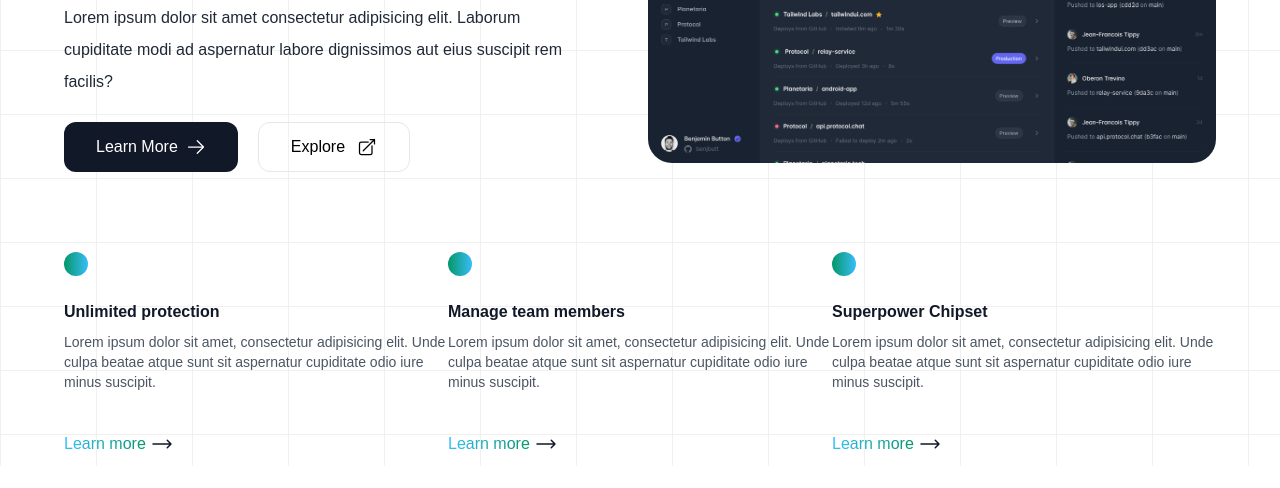
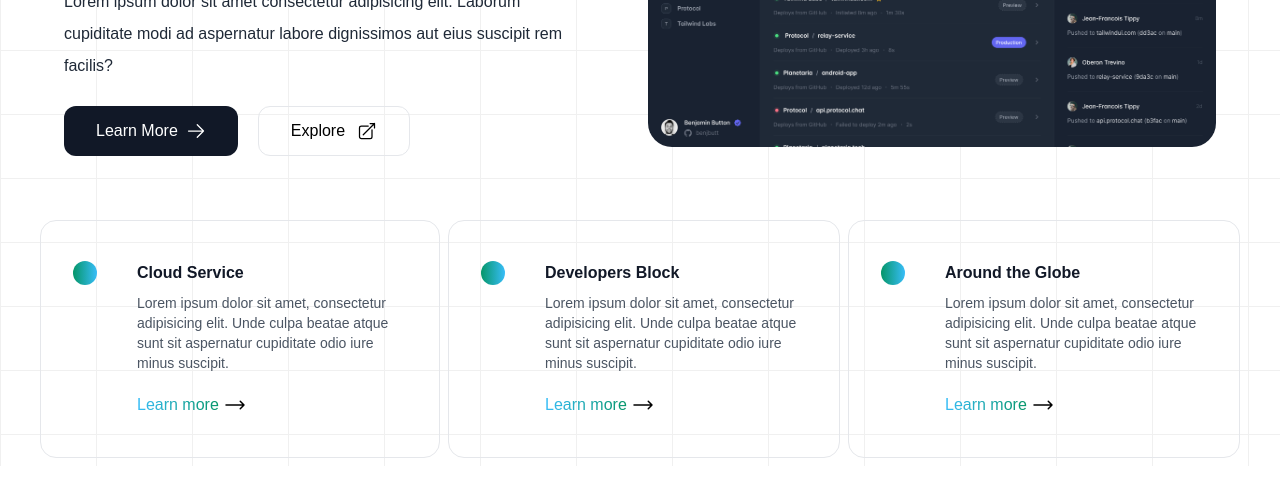
Before and after one commit to Uti-Favour/Personal-UI-Library, a website: page hero.html in a window 1280 px wide. Shown: the part 334-822 px from the top of the page. After the commit the page ends 800 px from the top, so only its background shows below. Drawn offline with nearby package versions, Linux system fonts and the light colour scheme.

Commit message:
Hero section redesign with border features UI

```diff
--- a/hero.html
+++ b/hero.html
@@ -210,7 +210,7 @@
 </header>
 
 
-      <section class="mt-8 lg:mt-20 lg:flex lg:space-x-20 lg:mx-16 mx-5 relative">
+      <section class="mt-5 lg:mt-16 lg:flex lg:space-x-20 lg:mx-16 mx-5 relative">
 
 
         <!-- Content goes here -->
@@ -380,91 +380,105 @@
             </script>
     </div> -->
     <!-- TradingView Widget END -->
-    <section class="mx-5 lg:mx-16 mt-20">
+      <!-- ========= Frame two / with border ========== -->
+  <section class="mt-16">
+    <!-- ---------- Grid Contents ---------- -->
+    <div class="grid lg:grid-cols-3 grid-cols-1 lg:mx-10 mx-5 lg:space-x-2 space-y-8 lg:space-y-0 mt-10">
+      <div class="flex lg:space-x-10 space-x-10 border rounded-2xl px-8 lg:py-10 py-8">
+        <div>
+          <svg xmlns="http://www.w3.org/2000/svg" fill="none" viewBox="0 0 24 24" stroke-width="1.5"
+            stroke="currentColor" class="rounded-xl py-3 px-3 bg-gradient-to-r from-emerald-600 to-sky-400 text-white">
+            <path stroke-linecap="round" stroke-linejoin="round"
+              d="M2.25 15a4.5 4.5 0 0 0 4.5 4.5H18a3.75 3.75 0 0 0 1.332-7.257 3 3 0 0 0-3.758-3.848 5.25 5.25 0 0 0-10.233 2.33A4.502 4.502 0 0 0 2.25 15Z" />
+          </svg>
+        </div>
 
-      <div class="grid grid-cols-1 lg:grid-cols-3 mt-10 space-y-8 lg:space-y-0">
-        <div class="flex flex-col items-start mb-8">
-          <div class="mb-6">
-            <svg xmlns="http://www.w3.org/2000/svg" fill="none" viewBox="0 0 24 24" stroke-width="1.5"
-              stroke="currentColor" class="rounded-xl py-3 px-3 bg-gradient-to-r from-emerald-600 to-sky-400 text-white">
-              <path stroke-linecap="round" stroke-linejoin="round"
-                d="M7.864 4.243A7.5 7.5 0 0 1 19.5 10.5c0 2.92-.556 5.709-1.568 8.268M5.742 6.364A7.465 7.465 0 0 0 4.5 10.5a7.464 7.464 0 0 1-1.15 3.993m1.989 3.559A11.209 11.209 0 0 0 8.25 10.5a3.75 3.75 0 1 1 7.5 0c0 .527-.021 1.049-.064 1.565M12 10.5a14.94 14.94 0 0 1-3.6 9.75m6.633-4.596a18.666 18.666 0 0 1-2.485 5.33" />
-            </svg>
-          </div>
-          <!-- ------text area----- -->
+        <!-- ========= Text Section ========== -->
+        <div>
           <dt class="text-base text-gray-900">
-            <strong>Unlimited protection</strong>
+            <strong>Cloud Service</strong>
           </dt>
-          <dl class="mt-2 text-sm text-gray-600 leading-5 mb-10 max-w-sm">
-            Lorem ipsum dolor sit amet, consectetur adipisicing elit. Unde culpa
-            beatae atque sunt sit aspernatur cupiditate odio iure minus
+          <dl class="mt-2 text-sm text-gray-600 leading-5 mb-5">
+            Lorem ipsum dolor sit amet, consectetur adipisicing elit. Unde
+            culpa beatae atque sunt sit aspernatur cupiditate odio iure minus
             suscipit.
           </dl>
-
           <div class="flex items-center">
             <a href="#" class="text-base text-transparent bg-clip-text bg-gradient-to-r to-emerald-600 from-sky-400">Learn more </a>
             <svg xmlns="http://www.w3.org/2000/svg" fill="none" viewBox="0 0 24 24" stroke-width="1.5"
-              stroke="currentColor" class="w-6 h-6 ml-1 text-gray-900">
-              <path stroke-linecap="round" stroke-linejoin="round" d="M17.25 8.25 21 12m0 0-3.75 3.75M21 12H3" />
-            </svg>
-          </div>
-        </div>
-
-        <div class="flex flex-col items-start mb-10">
-          <div class="mb-6">
-            <svg xmlns="http://www.w3.org/2000/svg" fill="none" viewBox="0 0 24 24" stroke-width="1.5"
-              stroke="currentColor" class="rounded-xl py-3 px-3 bg-gradient-to-r from-emerald-600 to-sky-400 text-white">
-              <path stroke-linecap="round" stroke-linejoin="round"
-                d="M12 6.042A8.967 8.967 0 0 0 6 3.75c-1.052 0-2.062.18-3 .512v14.25A8.987 8.987 0 0 1 6 18c2.305 0 4.408.867 6 2.292m0-14.25a8.966 8.966 0 0 1 6-2.292c1.052 0 2.062.18 3 .512v14.25A8.987 8.987 0 0 0 18 18a8.967 8.967 0 0 0-6 2.292m0-14.25v14.25" />
-            </svg>
-          </div>
-          <!-- ------text area----- -->
-          <dt class="text-base text-gray-900">
-            <strong>Manage team members</strong>
-          </dt>
-          <dl class="mt-2 text-sm text-gray-600 leading-5 mb-10 max-w-sm">
-            Lorem ipsum dolor sit amet, consectetur adipisicing elit. Unde culpa
-            beatae atque sunt sit aspernatur cupiditate odio iure minus
-            suscipit.
-          </dl>
-
-          <div class="flex items-center mb-8">
-            <a href="#" class="text-base text-transparent bg-clip-text bg-gradient-to-r to-emerald-600 from-sky-400">Learn more </a>
-            <svg xmlns="http://www.w3.org/2000/svg" fill="none" viewBox="0 0 24 24" stroke-width="1.5"
-              stroke="currentColor" class="w-6 h-6 ml-1 text-gray-900">
-              <path stroke-linecap="round" stroke-linejoin="round" d="M17.25 8.25 21 12m0 0-3.75 3.75M21 12H3" />
-            </svg>
-          </div>
-        </div>
-
-        <div class="flex flex-col items-start mt-10">
-          <div class="mb-6">
-            <svg xmlns="http://www.w3.org/2000/svg" fill="none" viewBox="0 0 24 24" stroke-width="1.5"
-              stroke="currentColor" class="rounded-xl py-3 px-3 bg-gradient-to-r from-emerald-600 to-sky-400 text-white">
-              <path stroke-linecap="round" stroke-linejoin="round"
-                d="M8.25 3v1.5M4.5 8.25H3m18 0h-1.5M4.5 12H3m18 0h-1.5m-15 3.75H3m18 0h-1.5M8.25 19.5V21M12 3v1.5m0 15V21m3.75-18v1.5m0 15V21m-9-1.5h10.5a2.25 2.25 0 0 0 2.25-2.25V6.75a2.25 2.25 0 0 0-2.25-2.25H6.75A2.25 2.25 0 0 0 4.5 6.75v10.5a2.25 2.25 0 0 0 2.25 2.25Zm.75-12h9v9h-9v-9Z" />
-            </svg>
-          </div>
-          <!-- ------text area----- -->
-          <dt class="text-base text-gray-900">
-            <strong>Superpower Chipset</strong>
-          </dt>
-          <dl class="mt-2 text-sm text-gray-600 leading-5 mb-10 max-w-sm">
-            Lorem ipsum dolor sit amet, consectetur adipisicing elit. Unde culpa
-            beatae atque sunt sit aspernatur cupiditate odio iure minus
-            suscipit.
-          </dl>
-
-          <div class="flex items-center">
-            <a href="#" class="text-base text-transparent bg-clip-text bg-gradient-to-r to-emerald-600 from-sky-400">Learn more </a>
-            <svg xmlns="http://www.w3.org/2000/svg" fill="none" viewBox="0 0 24 24" stroke-width="1.5"
-              stroke="currentColor" class="w-6 h-6 ml-1 text-gray-900">
+              stroke="currentColor" class="w-6 h-6 ml-1 ">
               <path stroke-linecap="round" stroke-linejoin="round" d="M17.25 8.25 21 12m0 0-3.75 3.75M21 12H3" />
             </svg>
           </div>
         </div>
       </div>
-    </section>
+
+      <!-- ========== Ends Here ========== -->
+
+      <div class="flex lg:space-x-10 space-x-10 border rounded-2xl px-8 lg:py-10 py-8">
+        <div>
+          <svg xmlns="http://www.w3.org/2000/svg" fill="none" viewBox="0 0 24 24" stroke-width="1.5"
+            stroke="currentColor" class="rounded-xl py-3 px-3 bg-gradient-to-r from-emerald-600 to-sky-400 text-white">
+            <path stroke-linecap="round" stroke-linejoin="round"
+              d="m6.75 7.5 3 2.25-3 2.25m4.5 0h3m-9 8.25h13.5A2.25 2.25 0 0 0 21 18V6a2.25 2.25 0 0 0-2.25-2.25H5.25A2.25 2.25 0 0 0 3 6v12a2.25 2.25 0 0 0 2.25 2.25Z" />
+          </svg>
+        </div>
+
+        <!-- ========= Text Section ========== -->
+        <div>
+          <dt class="text-base text-gray-900">
+            <strong>Developers Block</strong>
+          </dt>
+          <dl class="mt-2 text-sm text-gray-600 leading-5 mb-5">
+            Lorem ipsum dolor sit amet, consectetur adipisicing elit. Unde
+            culpa beatae atque sunt sit aspernatur cupiditate odio iure minus
+            suscipit.
+          </dl>
+          <div class="flex items-center">
+            <a href="#" class="text-base text-transparent bg-clip-text bg-gradient-to-r to-emerald-600 from-sky-400">Learn more </a>
+            <svg xmlns="http://www.w3.org/2000/svg" fill="none" viewBox="0 0 24 24" stroke-width="1.5"
+              stroke="currentColor" class="w-6 h-6 ml-1">
+              <path stroke-linecap="round" stroke-linejoin="round" d="M17.25 8.25 21 12m0 0-3.75 3.75M21 12H3" />
+            </svg>
+          </div>
+        </div>
+      </div>
+
+      <!-- ========== Ends Here ========== -->
+
+      <div class="flex lg:space-x-10 space-x-10 border rounded-2xl px-8 lg:py-10 py-8">
+        <div>
+          <svg xmlns="http://www.w3.org/2000/svg" fill="none" viewBox="0 0 24 24" stroke-width="1.5"
+            stroke="currentColor" class="rounded-xl py-3 px-3 bg-gradient-to-r from-emerald-600 to-sky-400 text-white">
+            <path stroke-linecap="round" stroke-linejoin="round"
+              d="m20.893 13.393-1.135-1.135a2.252 2.252 0 0 1-.421-.585l-1.08-2.16a.414.414 0 0 0-.663-.107.827.827 0 0 1-.812.21l-1.273-.363a.89.89 0 0 0-.738 1.595l.587.39c.59.395.674 1.23.172 1.732l-.2.2c-.212.212-.33.498-.33.796v.41c0 .409-.11.809-.32 1.158l-1.315 2.191a2.11 2.11 0 0 1-1.81 1.025 1.055 1.055 0 0 1-1.055-1.055v-1.172c0-.92-.56-1.747-1.414-2.089l-.655-.261a2.25 2.25 0 0 1-1.383-2.46l.007-.042a2.25 2.25 0 0 1 .29-.787l.09-.15a2.25 2.25 0 0 1 2.37-1.048l1.178.236a1.125 1.125 0 0 0 1.302-.795l.208-.73a1.125 1.125 0 0 0-.578-1.315l-.665-.332-.091.091a2.25 2.25 0 0 1-1.591.659h-.18c-.249 0-.487.1-.662.274a.931.931 0 0 1-1.458-1.137l1.411-2.353a2.25 2.25 0 0 0 .286-.76m11.928 9.869A9 9 0 0 0 8.965 3.525m11.928 9.868A9 9 0 1 1 8.965 3.525" />
+          </svg>
+        </div>
+
+        <!-- ========= Text Section ========== -->
+        <div>
+          <dt class="text-base text-gray-900">
+            <strong>Around the Globe</strong>
+          </dt>
+          <dl class="mt-2 text-sm text-gray-600 leading-5 mb-5">
+            Lorem ipsum dolor sit amet, consectetur adipisicing elit. Unde
+            culpa beatae atque sunt sit aspernatur cupiditate odio iure minus
+            suscipit.
+          </dl>
+          <div class="flex items-center">
+            <a href="#" class="text-base text-transparent bg-clip-text bg-gradient-to-r to-emerald-600 from-sky-400">Learn more </a>
+            <svg xmlns="http://www.w3.org/2000/svg" fill="none" viewBox="0 0 24 24" stroke-width="1.5"
+              stroke="currentColor" class="w-6 h-6 ml-1">
+              <path stroke-linecap="round" stroke-linejoin="round" d="M17.25 8.25 21 12m0 0-3.75 3.75M21 12H3" />
+            </svg>
+          </div>
+        </div>
+      </div>
+
+      <!-- ========== Ends Here ========== -->
+    </div>
+  </section>
+
 </body>
 
 </html>
```
